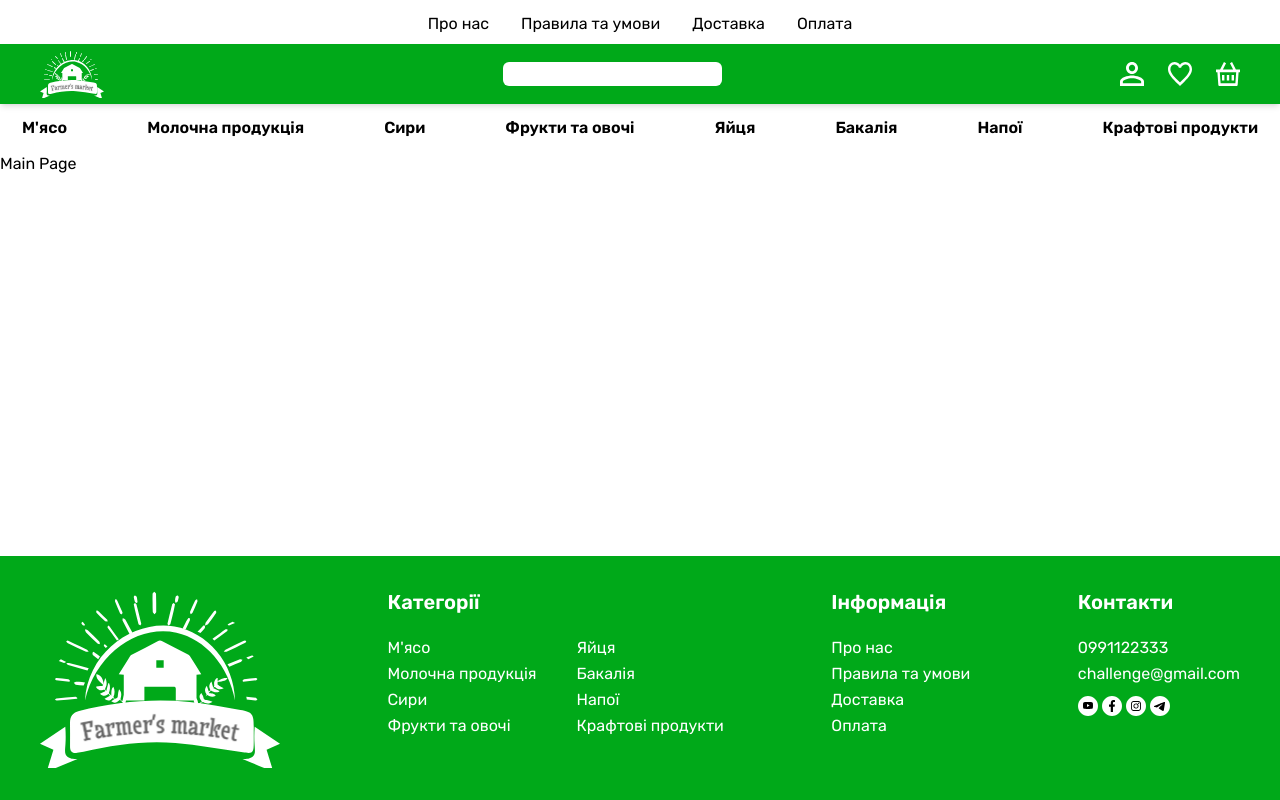
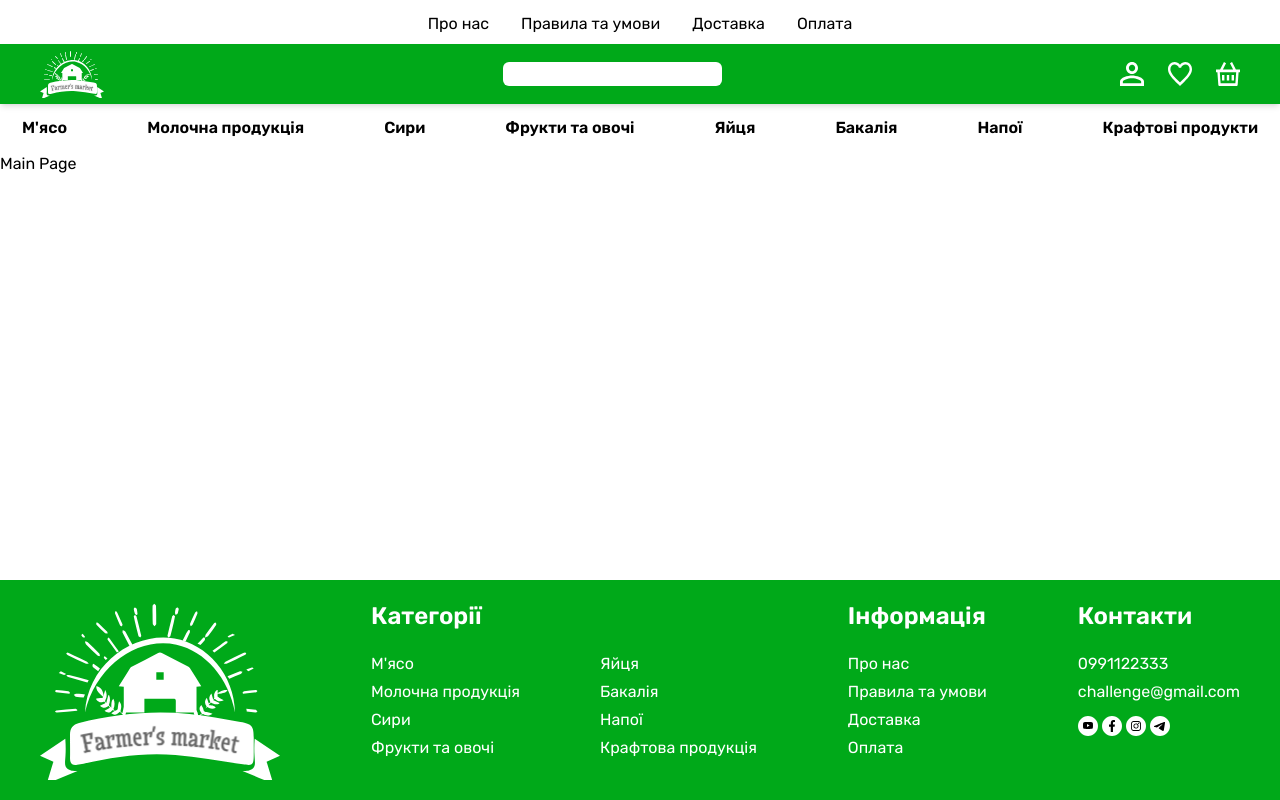
Before and after one commit to kosta4310/farmers-market, a React (Vite) app: page / in a window 1280 px wide. Shown: the top 800 px of the page. Built offline with nearby package versions, Linux system fonts and the light colour scheme.

Commit message:
dan-dev: refactoring and bug fixing with routers

```diff
--- a/src/components/pages/MainPage/index.tsx
+++ b/src/components/pages/MainPage/index.tsx
@@ -1,4 +1,4 @@
-import { FC } from "react";
+import { FC } from 'react';
 
 const MainPage: FC = () => {
   return (
--- a/src/components/shared/Footer/Categories/index.tsx
+++ b/src/components/shared/Footer/Categories/index.tsx
@@ -1,22 +1,22 @@
-import { FC } from "react";
+import { FC } from 'react';
 
 const Categories: FC = () => {
   return (
     <div className="flex flex-col gap-y-5">
-      <div><h2 className="font-semibold text-xl">Категорії</h2></div>
-      <div className="flex gap-x-10">
-        <div className="flex flex-col gap-y-0.5 items-start justify-start">
-          <div>М'ясо</div>
-          <div>Молочна продукція</div>
-          <div>Сири</div>
-          <div>Фрукти та овочі</div>
-        </div>
-        <div className="flex flex-col gap-y-0.5 items-start justify-start">
-          <div>Яйця</div>
-          <div>Бакалія</div>
-          <div>Напої</div>
-          <div>Крафтові продукти</div>
-        </div>
+      <h2 className="text-2xl font-semibold">Категорії</h2>
+      <div className="flex gap-20">
+        <ul className="flex flex-col gap-1">
+          <li>М'ясо</li>
+          <li>Молочна продукція</li>
+          <li>Сири</li>
+          <li>Фрукти та овочі</li>
+        </ul>
+        <ul className="flex flex-col gap-1">
+          <li>Яйця</li>
+          <li>Бакалія</li>
+          <li>Напої</li>
+          <li>Крафтова продукція</li>
+        </ul>
       </div>
     </div>
   );
--- a/src/components/shared/Footer/Contact/index.tsx
+++ b/src/components/shared/Footer/Contact/index.tsx
@@ -1,16 +1,14 @@
-import { FC } from "react";
-import logoYoutube from '../../../../assets/icons/social/YouTube.svg'
-import logoFacebook from '../../../../assets/icons/social/Facebook_white.svg'
-import logoInstagram from '../../../../assets/icons/social/Instagram_white.svg'
-import logoTelegram from '../../../../assets/icons/social/Telegram_white.svg'
+import { FC } from 'react';
+import logoYoutube from '../../../../assets/icons/social/YouTube.svg';
+import logoFacebook from '../../../../assets/icons/social/Facebook_white.svg';
+import logoInstagram from '../../../../assets/icons/social/Instagram_white.svg';
+import logoTelegram from '../../../../assets/icons/social/Telegram_white.svg';
 
 const Contact: FC = () => {
   return (
     <div className="flex flex-col  gap-y-5">
-      <div>
-        <h2 className="font-semibold text-xl">Контакти</h2>
-      </div>
-      <div className="flex flex-col items-start justify-start gap-y-0.5">
+      <h2 className="text-2xl font-semibold">Контакти</h2>
+      <div className="flex flex-col items-start justify-start gap-1">
         <a href="tel:0991122333">0991122333</a>
         <a href="mailto:challenge@gmail.com">challenge@gmail.com</a>
         <div className="flex gap-x-1 py-2">
@@ -26,10 +24,8 @@ const Contact: FC = () => {
           <a href="https://web.telegram.org/">
             <img src={logoTelegram} alt="logoTelegram" />
           </a>
-         </div>
-
+        </div>
       </div>
-
     </div>
   );
 };
--- a/src/components/shared/Footer/Info/index.tsx
+++ b/src/components/shared/Footer/Info/index.tsx
@@ -1,18 +1,16 @@
-import { FC } from "react";
-import { Link } from "react-router-dom";
+import { FC } from 'react';
+import { Link } from 'react-router-dom';
 
 const Info: FC = () => {
   return (
     <div className="flex flex-col gap-y-5 ">
-    <div>
-      <h2 className="font-semibold text-xl">Інформація</h2>
-    </div>
-    <div className="flex flex-col items-start justify-start gap-y-0.5 ">
-      <Link to="/about">Про нас</Link>
-      <Link to='/rules'>Правила та умови</Link>
-      <Link to='/delivery'>Доставка</Link>
-      <Link to='/payment'>Оплата</Link>
-    </div>
+      <h2 className="text-2xl font-semibold">Інформація</h2>
+      <div className="flex flex-col items-start justify-start gap-1">
+        <Link to="/about">Про нас</Link>
+        <Link to="/rules">Правила та умови</Link>
+        <Link to="/delivery">Доставка</Link>
+        <Link to="/payment">Оплата</Link>
+      </div>
     </div>
   );
 };
--- a/src/components/shared/Footer/index.tsx
+++ b/src/components/shared/Footer/index.tsx
@@ -1,19 +1,18 @@
-import { FC } from "react";
-import Categories from "./Categories";
-import Contact from "./Contact";
-import Info from "./Info";
-import logo from "../../../assets/img/user-panel-logo.svg";
-
+import { FC } from 'react';
+import Categories from './Categories';
+import Contact from './Contact';
+import Info from './Info';
+import logo from '../../../assets/img/user-panel-logo.svg';
 
 const Footer: FC = () => {
-  return <div className="flex justify-between bg-default px-10 py-8 text-white">
-            <div>
-                <img src={logo} alt="logo" width={'240px'} height={'180px'}/>
-            </div>
-            <Categories/>
-            <Info/>
-            <Contact/>
-          </div>;
+  return (
+    <div className="bg-default flex justify-between px-10 py-5 text-white">
+      <img src={logo} alt="logo" width={'240px'} height={'180px'} />
+      <Categories />
+      <Info />
+      <Contact />
+    </div>
+  );
 };
 
 export default Footer;
--- a/tailwind.config.js
+++ b/tailwind.config.js
@@ -1,16 +1,16 @@
 /** @type {import('tailwindcss').Config} */
 export default {
-  textColor: {
-    default: "#00A919",
-  },
-  content: ["./index.html", "./src/**/*.{js,ts,jsx,tsx}"],
+  content: ['./index.html', './src/**/*.{js,ts,jsx,tsx}'],
   theme: {
     extend: {
       fontFamily: {
-        default: ["Rubik", "sans"],
+        default: ['Rubik', 'sans'],
       },
       backgroundColor: {
-        default: "#00A919",
+        default: '#00A919',
+      },
+      textColor: {
+        default: '#00A919',
       },
     },
   },
```
Also changed, not shown: src/App.tsx (+3 -5 lines), src/main.tsx (+6 -9 lines), src/routers/index.tsx (+18 -18 lines), 1 other file (tests, documents, lock files or other folders).
